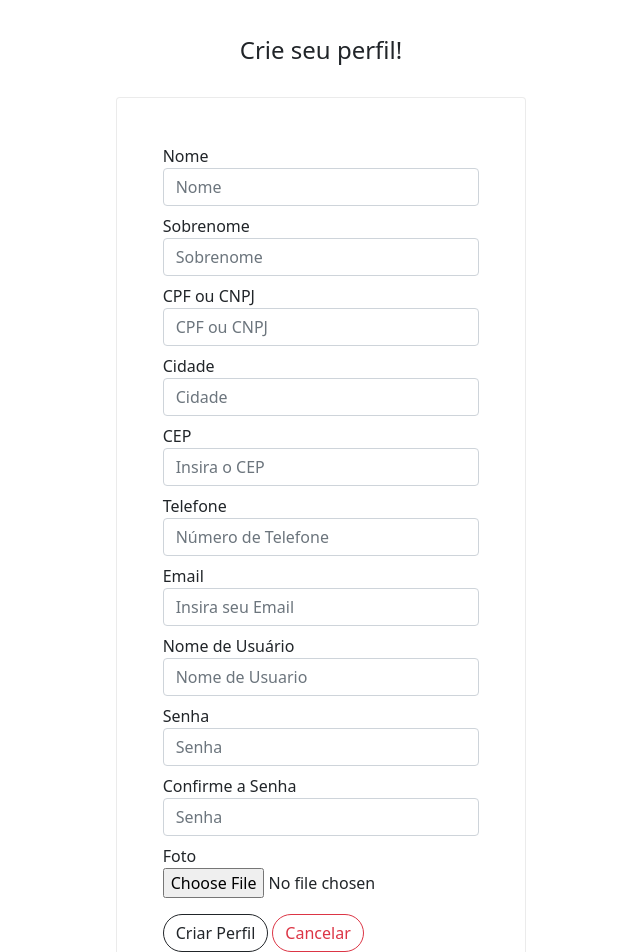
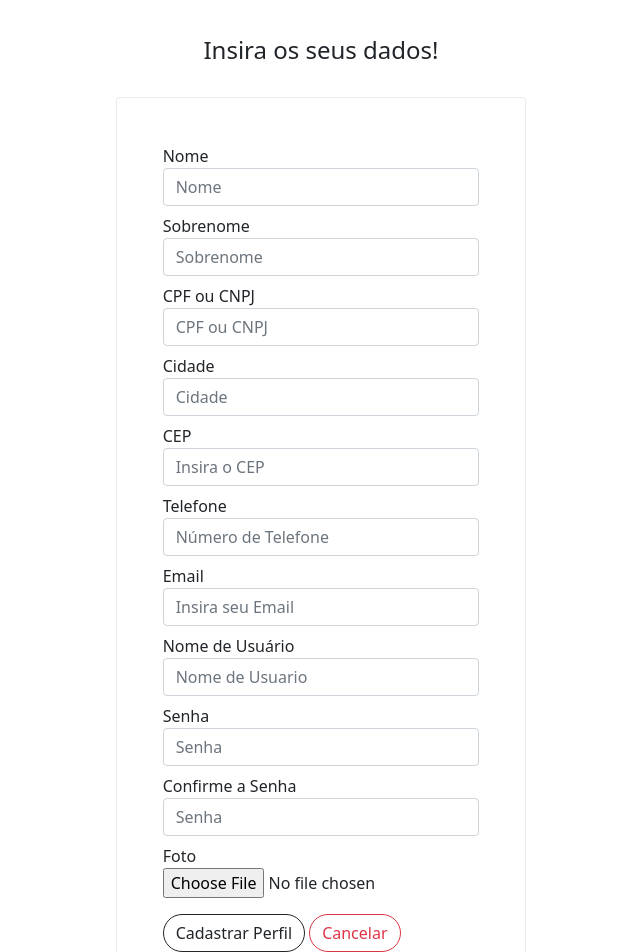
Before and after one commit to dsm-cefet-rj/trabalho-integrado-20202-preto, a React (Create React App) app in the folder paw-friends/: page /criarPerfil in a window 1280 px wide. Shown: the part 220-1172 px from the top of the page, without its empty margins (319-959 px from the left). Built offline with nearby package versions, Linux system fonts and the light colour scheme.

Commit message:
Resolvendo problema na exibição de outros  perfis e unificando form pages

```diff
--- a/paw-friends/src/components/paginas/perfil/ProfileCreateForm.js
+++ /dev/null
@@ -1,107 +0,0 @@
-// Componente que recebe um título e renderiza numa linha da página
-import React, {useState} from 'react';
-import {useDispatch} from 'react-redux';
-import {Link, useHistory, useParams} from 'react-router-dom';
-import {addProfileServer} from '../../../store/reducers/profilesReducer'
-
-// import useForm from 'react-hook-form'; //
-
-
-function ProfileCreateForm(props) {
-
-    const history = useHistory();
-    const dispatch = useDispatch();
-
-    const [profile, setProfile] = useState({});
-
-    let { id } = useParams();
-    id = parseInt(id);
-
-    function handleInputChange(e){
-        setProfile ({...profile, [e.target.name]: e.target.value})
-    }
-
-    function PerfilCriado(event){
-        event.preventDefault();
-        dispatch(addProfileServer(profile))
-
-        alert("Você criou sua conta!")
-        console.log(profile);
-        history.push(`/perfil/${id}`);
-    }
-
-    return (
-        <div className="row d-flex justify-content-center mt-4 mb-5">
-            <div className="col-lg-4 col-md-8 col-sm-8 col-10">
-                <div class="card">
-                    <div class="card-body">
-                        <form onSubmit={PerfilCriado}>
-                            <div class="form-group">
-                                <label for="InputName">Nome</label>
-                                <input type="text" name="nome" value={profile.Nome} onChange={handleInputChange} class="form-control" placeholder="Nome"/>
-                            </div>
-                            <div class="form-group mt-2">
-                                <label for="InputName">Sobrenome</label>
-                                <input type="text" name="sobrenome" value={profile.Sobrenome} onChange={handleInputChange} class="form-control" placeholder="Sobrenome"/>
-                            </div>
-
-                            <div class="form-group mt-2">
-                                <label for="InputCPF/CNPJ">CPF ou CNPJ</label>
-                                <input type="number" name="cpf" value={profile.CPF} onChange={handleInputChange} class="form-control" placeholder="CPF ou CNPJ"/>
-                            </div>
-
-                            <div class="form-group mt-2">
-                                <label for="InputCity">Cidade</label>
-                                <input type="text" name="cidade" value={profile.Cidade} onChange={handleInputChange} class="form-control" placeholder="Cidade"/>
-                            </div>
-
-                            <div class="form-group mt-2">
-                                <label for="InputCEP">CEP</label>
-                                <input type="number" name="cep" value={profile.CEP} onChange={handleInputChange} class="form-control" placeholder="Insira o CEP"/>
-                            </div>
-
-                            <div class="form-group mt-2">
-                                <label for="InputPhone">Telefone</label>
-                                <input type="tel" name="telefone" value={profile.Telefone} onChange={handleInputChange} class="form-control" placeholder="Número de Telefone"/>
-                            </div>
-
-                            <div class="form-group mt-2">
-                                <label for="InputAge">Email</label>
-                                <input type="email" name="email" value={profile.Email} onChange={handleInputChange} class="form-control" placeholder="Insira seu Email"/>
-                            </div>
-
-                            <div class="form-group mt-2">
-                                <label for="tipoAnimal">Nome de Usuário</label>
-                                <input type="text" name="user" value={profile.User} onChange={handleInputChange} class="form-control" placeholder="Nome de Usuario" />
-                            </div>
-
-                            <div class="form-group mt-2">
-                                <label for="InputPass">Senha</label>
-                                <input type="password" name="senha" value={profile.Senha} onChange={handleInputChange} class="form-control" placeholder="Senha"/>
-                            </div>
-
-                            <div class="form-group mt-2">
-                                <label for="InputPassConfirmation">Confirme a Senha</label>
-                                <input type="password" name="senha" value={profile.Senha} onChange={handleInputChange} class="form-control" placeholder="Senha"/>
-                            </div>
-
-                            <div class="image-file mt-2">
-                                <label class="custom-file-label">Foto</label>
-                                <input type="file" value={profile.Img} onChange={handleInputChange} class="custom-file-input"/>
-                                <div class="invalid-feedback">Arquivo não válido</div>
-                            </div>
-
-                            <button type="submit" className="button-line btn btn-outline-dark mt-3 text-capitalize">Criar perfil</button>
-                            <Link to="/index">
-                                <button type="button" className="button-line btn btn-outline-danger mt-3 text-capitalize">Cancelar</button>
-                            </Link>
-                        </form>
-                    </div>
-                </div>
-            </div>
-        </div>
-
-      )
-}
-
-export default ProfileCreateForm;
--- a/paw-friends/src/components/paginas/perfil/ProfileCreatePage.js
+++ /dev/null
@@ -1,20 +0,0 @@
-import Navbar from '../../layouts/navbar/Navbar'
-import PageTitle from '../../layouts/PageTitle'
-import PageSubtitle from '../../layouts/PageSubtitle';
-import ProfileCreateForm from './ProfileCreateForm'
-
-/* Esse componente é referente a página completa da criação de perfil */
-
-function ProfileCreatePage() {
-
-    return (
-        <>
-            <Navbar/>
-            <PageTitle title={"Criar Conta"}/>
-            <PageSubtitle subtitle={"Crie seu perfil!"}/>
-            <ProfileCreateForm />
-        </>
-    );
-}
-
-export default ProfileCreatePage;
--- a/paw-friends/src/components/paginas/perfil/ProfileEditForm.js
+++ b/paw-friends/src/components/paginas/perfil/ProfileForm.js
@@ -1,34 +1,53 @@
 // Componente que recebe um título e renderiza numa linha da página
 import React, {useState} from 'react';
+import {useDispatch, useSelector} from 'react-redux';
 import {Link, useHistory, useParams} from 'react-router-dom';
-import {useSelector, useDispatch} from 'react-redux';
-import { selectProfilesById, updateProfileServer } from '../../../store/reducers/profilesReducer'
+import {addProfileServer, updateProfileServer, selectProfilesById} from '../../../store/reducers/profilesReducer'
+import { useForm } from "react-hook-form";
 
 // import useForm from 'react-hook-form'; //
 
 
-function ProfileEditForm(props) {
+function ProfileForm(props) {
 
+    const typeForm = props.type;
     const history = useHistory();
     const dispatch = useDispatch();
     let { id } = useParams();
     id = parseInt(id);
 
-    const profileCerto = useSelector(state => selectProfilesById(state, id))
+    const profileById = useSelector(state => selectProfilesById(state, id))
 
     const [profile, setProfile] = useState(
-        id ? profileCerto ?? {} : {});
+        id ? profileById ?? {} : {});
+
+    const [actionType, ] = useState(
+        id ? profileById
+            ? 'profiles/updateProfile'
+            : 'profiles/addProfile'
+            : 'profiles/addProfile');
 
     function handleInputChange(e){
         setProfile ({...profile, [e.target.name]: e.target.value})
     }
 
-    function PerfilEditado(event){
-        event.preventDefault();
-        dispatch(updateProfileServer(profile))
-        alert("Você editou seu perfil!")
-        console.log(profile);
+    function PerfilCriado(e){
+        e.preventDefault();
+        if(actionType === 'profiles/addProfile'){
+            dispatch(addProfileServer(profile));
+            alert("Você criou sua conta!")
+        }else{
+            dispatch(updateProfileServer(profile));
+            alert("Você editou sua conta!")
+        }
         history.push(`/perfil/${id}`);
+    }
+
+    let buttonMessage = '';
+    if(typeForm === 'edit'){
+        buttonMessage = 'Editar Perfil';
+    }else{
+        buttonMessage = 'Cadastrar Perfil';
     }
 
     return (
@@ -36,7 +55,7 @@ function ProfileEditForm(props) {
             <div className="col-lg-4 col-md-8 col-sm-8 col-10">
                 <div class="card">
                     <div class="card-body">
-                        <form onSubmit={PerfilEditado}>
+                        <form onSubmit={PerfilCriado}>
                             <div class="form-group">
                                 <label for="InputName">Nome</label>
                                 <input type="text" name="nome" value={profile.Nome} onChange={handleInputChange} class="form-control" placeholder="Nome"/>
@@ -88,13 +107,13 @@ function ProfileEditForm(props) {
 
                             <div class="image-file mt-2">
                                 <label class="custom-file-label">Foto</label>
-                                <input type="file" value={profile.Img} onChange={handleInputChange}  class="custom-file-input"/>
+                                <input type="file" value={profile.Img} onChange={handleInputChange} class="custom-file-input"/>
                                 <div class="invalid-feedback">Arquivo não válido</div>
                             </div>
 
-                            <button type="submit" className="button-line btn btn-outline-dark mt-3 text-capitalize">Confirmar edição</button>
-                            <Link to="/perfil">
-                                <button type="button" className="button-line btn btn-outline-secondary mt-3 text-capitalize">Cancelar</button>
+                            <button type="submit" className="button-line btn btn-outline-dark mt-3 text-capitalize">{buttonMessage}</button>
+                            <Link to="/index">
+                                <button type="button" className="button-line btn btn-outline-danger mt-3 text-capitalize">Cancelar</button>
                             </Link>
                         </form>
                     </div>
@@ -105,4 +124,4 @@ function ProfileEditForm(props) {
       )
 }
 
-export default ProfileEditForm;
+export default ProfileForm;
--- /dev/null
+++ b/paw-friends/src/components/paginas/perfil/ProfileFormPage.js
@@ -0,0 +1,30 @@
+import Navbar from '../../layouts/navbar/Navbar'
+import PageTitle from '../../layouts/PageTitle'
+import PageSubtitle from '../../layouts/PageSubtitle';
+import ProfileForm from './ProfileForm'
+
+/* Esse componente é referente a página completa da criação de perfil */
+
+function ProfileFormPage(props) {
+
+    let pageTitle = '';
+    let pageSubtitle = '';
+    if(props.type === 'edit'){
+        pageTitle = 'Editar Perfil';
+        pageSubtitle = 'Edite os seus dados';
+    }else{
+        pageTitle = 'Criar Perfil';
+        pageSubtitle = 'Insira os seus dados!';
+    }
+
+    return (
+        <>
+            <Navbar/>
+            <PageTitle title={pageTitle}/>
+            <PageSubtitle subtitle={pageSubtitle}/>
+            <ProfileForm type={props.type} />
+        </>
+    );
+}
+
+export default ProfileFormPage;
--- a/paw-friends/src/components/paginas/perfil/ProfilePage.js
+++ b/paw-friends/src/components/paginas/perfil/ProfilePage.js
@@ -12,7 +12,6 @@ function ProfilePage() {
     id = parseInt(id);
 
     const dispatch = useDispatch();
-    const profile = useSelector(state => selectProfilesById(state, id));
     const status = useSelector(state => state.profiles.status);
     const error = useSelector(state => state.profiles.error);
     var pageTitle ='';
@@ -39,6 +38,7 @@ function ProfilePage() {
             break;
     };
 
+    const profile = useSelector(state => selectProfilesById(state, id));
 
     return(
         <>
--- a/paw-friends/src/rotas/Rotas.js
+++ b/paw-friends/src/rotas/Rotas.js
@@ -6,8 +6,7 @@ import ConclusionFormPage from '../components/paginas/adoção/ConclusionFormPag
 import AnimalFormPage from '../components/paginas/anúncio/AnimalFormPage';
 import ProfilePage from '../components/paginas/perfil/ProfilePage';
 import PrivateChatPage from '../components/paginas/chat/PrivateChatPage';
-import ProfileCreatePage from '../components/paginas/perfil/ProfileCreatePage';
-import ProfileEditPage from '../components/paginas/perfil/ProfileEditPage';
+import ProfileFormPage from '../components/paginas/perfil/ProfileFormPage';
 
 function Rotas() {
     return(
@@ -22,8 +21,8 @@ function Rotas() {
                 <Route path="/adocao" component={ConclusionFormPage}/>
                 <Route path="/perfil/:id" component={ProfilePage}/>
                 <Route path="/privateChat/:id" component={PrivateChatPage}/>
-                <Route path="/criarPerfil" component={ProfileCreatePage}/>
-                <Route path="/editarPerfil/" component={ProfileEditPage}/>
+                <Route path="/editarPerfil/:id" component={() => <ProfileFormPage type='edit'/>}/>
+                <Route path="/criarPerfil" component={() => <ProfileFormPage type='create' />}/>
             </Switch>
         </Router>
     );
```
Also changed, not shown: paw-friends/json-server/db.json (+9 -1 lines), paw-friends/src/components/paginas/perfil/ProfileEditPage.js (deleted, +0 -22 lines).
